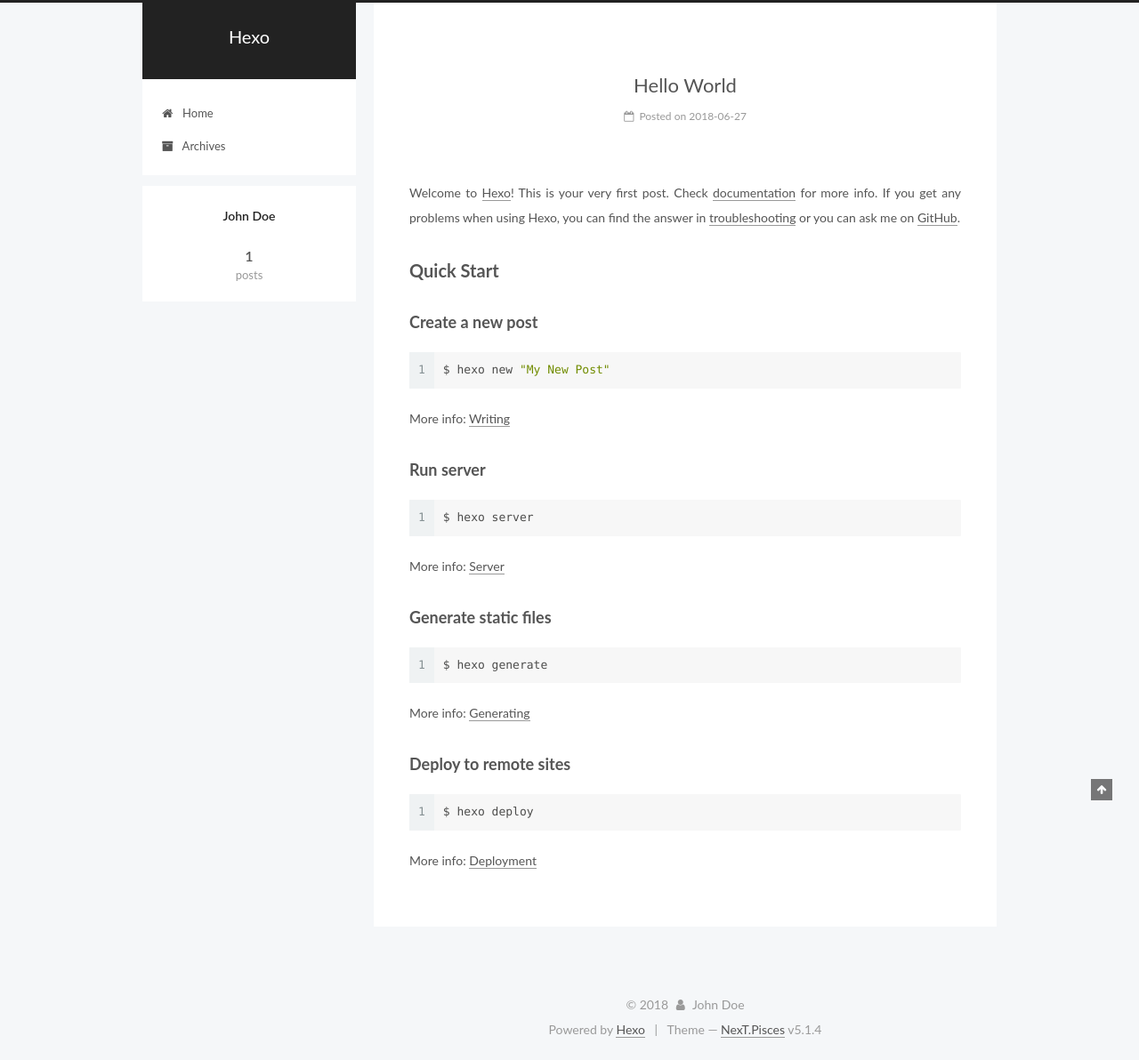
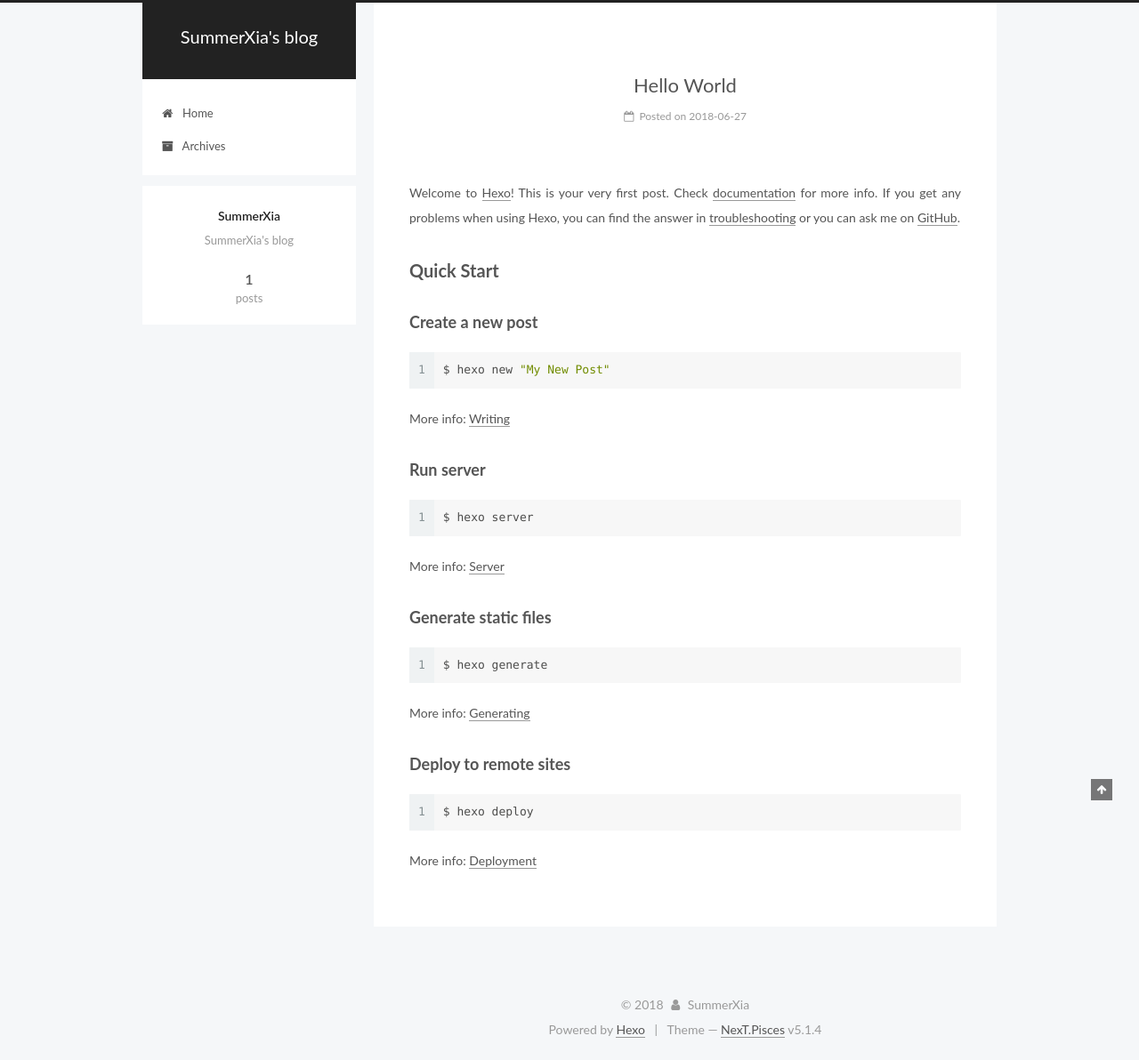
Before and after one commit to Suaix/Suaix.github.io, a plain HTML site: page index.html in a window 1280 px wide. Shown: the whole page at 89% size. Drawn offline with Linux system fonts and the light colour scheme.

Commit message:
Site updated: 2018-06-27 18:02:37

```diff
--- a/css/main.css
+++ b/css/main.css
@@ -1823,7 +1823,7 @@
   width: 4px;
   height: 4px;
   border-radius: 50%;
-  background: #af11ff;
+  background: #ffc6ff;
 }
 .links-of-blogroll {
   font-size: 13px;
--- a/index.html
+++ b/index.html
@@ -79,13 +79,16 @@
 
 
 
+<meta name="description" content="SummerXia&apos;s blog">
 <meta property="og:type" content="website">
-<meta property="og:title" content="Hexo">
+<meta property="og:title" content="SummerXia&#39;s blog">
 <meta property="og:url" content="http://yoursite.com/index.html">
-<meta property="og:site_name" content="Hexo">
+<meta property="og:site_name" content="SummerXia&#39;s blog">
+<meta property="og:description" content="SummerXia&apos;s blog">
 <meta property="og:locale" content="default">
 <meta name="twitter:card" content="summary">
-<meta name="twitter:title" content="Hexo">
+<meta name="twitter:title" content="SummerXia&#39;s blog">
+<meta name="twitter:description" content="SummerXia&apos;s blog">
 
 
 
@@ -121,7 +124,7 @@
 
 
 
-  <title>Hexo</title>
+  <title>SummerXia's blog</title>
 
 
 
@@ -152,7 +155,7 @@
     <div class="custom-logo-site-title">
       <a href="/"  class="brand" rel="start">
         <span class="logo-line-before"><i></i></span>
-        <span class="site-title">Hexo</span>
+        <span class="site-title">SummerXia's blog</span>
         <span class="logo-line-after"><i></i></span>
       </a>
     </div>
@@ -232,13 +235,13 @@
     <link itemprop="mainEntityOfPage" href="http://yoursite.com/2018/06/27/hello-world/">
 
     <span hidden itemprop="author" itemscope itemtype="http://schema.org/Person">
-      <meta itemprop="name" content="John Doe">
+      <meta itemprop="name" content="SummerXia">
       <meta itemprop="description" content="">
       <meta itemprop="image" content="/images/avatar.gif">
     </span>
 
     <span hidden itemprop="publisher" itemscope itemtype="http://schema.org/Organization">
-      <meta itemprop="name" content="Hexo">
+      <meta itemprop="name" content="SummerXia's blog">
     </span>
 
 
@@ -379,8 +382,8 @@
         <div class="site-overview">
           <div class="site-author motion-element" itemprop="author" itemscope itemtype="http://schema.org/Person">
 
-              <p class="site-author-name" itemprop="name">John Doe</p>
-              <p class="site-description motion-element" itemprop="description"></p>
+              <p class="site-author-name" itemprop="name">SummerXia</p>
+              <p class="site-description motion-element" itemprop="description">SummerXia's blog</p>
           </div>
 
           <nav class="site-state motion-element">
@@ -435,7 +438,7 @@
   <span class="with-love">
     <i class="fa fa-user"></i>
   </span>
-  <span class="author" itemprop="copyrightHolder">John Doe</span>
+  <span class="author" itemprop="copyrightHolder">SummerXia</span>
 
 
 </div>
```
Also changed, not shown: 2018/06/27/hello-world/index.html (+8 -8 lines), archives/2018/06/index.html (+11 -8 lines), archives/2018/index.html (+11 -8 lines), archives/index.html (+11 -8 lines).
